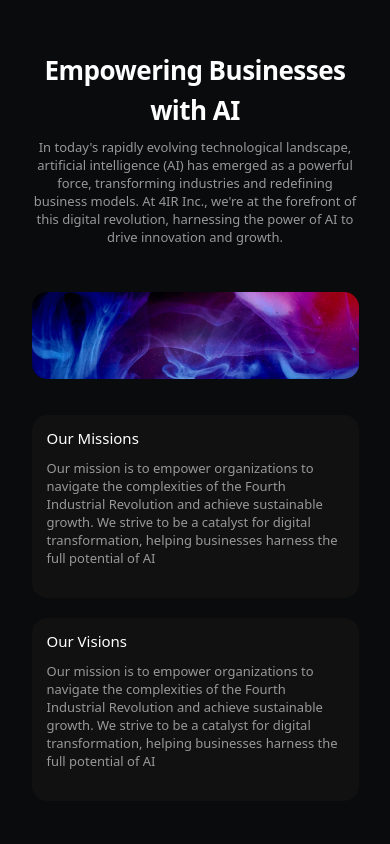
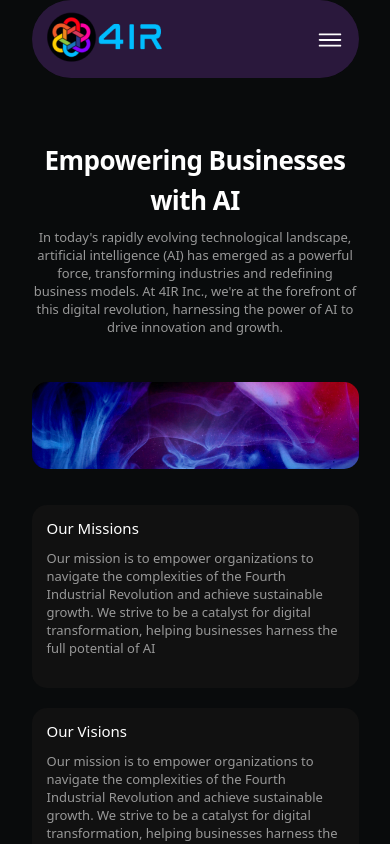
Before and after one commit to ShahbazNadeem/4ir-main, a Next.js app: page /aboutus in a window 390 px wide. Shown: the top 844 px of the page. Built offline with nearby package versions, Linux system fonts and the light colour scheme.

Commit message:
horizontal navbar implement on existing pages

```diff
--- a/src/components/widgets.css
+++ b/src/components/widgets.css
@@ -1,7 +1,7 @@
 /* ///////////////Header//////////////////////// */
 .wrapper-Header {
     position: fixed;
-    top: 30;
+    top: 40;
     z-index: 1000;
     width: 100%;
     /* margin: 0 auto; */
@@ -560,6 +560,9 @@ span {
     .Swipper1 .swiper-nav-btns {
         display: none;
     }
+    .wrapper-Header {
+        top: 25;
+    }
     .header-top-button{
         display: none;
     }
--- a/src/pages/aboutus/aboutus.css
+++ b/src/pages/aboutus/aboutus.css
@@ -1,6 +1,6 @@
 /* //////////////wrapper-A1/////////////// */
 .wrapper-A1 {
-    padding: 50px 0px;
+    padding: 200px 0px;
 }
 
 .wrapper-A1-content {
@@ -147,6 +147,9 @@
 }
 
 @media (max-width: 992px) {
+    .wrapper-A1 {
+        padding: 180px 0px;
+    }
     .wrapper-A1-content h1 {
         line-height: 66px !important;
     }
@@ -182,7 +185,6 @@
 }
 
 @media (max-width: 768px) {
-
     .wrapper-A1-content {
         flex-direction: column;
         align-items: center;
@@ -224,6 +226,9 @@
 }
 
 @media (max-width: 576px) {
+    .wrapper-A1 {
+        padding: 140px 0px;
+    }
     .wrapper-A1-content h1 {
         line-height: 40px !important;
     }
--- a/src/pages/aboutus/index.jsx
+++ b/src/pages/aboutus/index.jsx
@@ -8,11 +8,12 @@ import MeetTheTeam from '@/components/MeetTheTeam';
 import Accordian from '@/components/Accordian';
 import { ActionCard } from '@/components/ActionCard'
 import Head from 'next/head';
+import Layout from '@/components/layout/Layout';
 
 
 const About = () => {
   return (
-    <div>
+    <Layout>
       <Head>
         <title>About Us</title>
       </Head>
@@ -112,7 +113,7 @@ const About = () => {
           </div>
         </div>
       </section>
-    </div>
+    </Layout>
   )
 }
 
--- a/src/pages/blog/blog.css
+++ b/src/pages/blog/blog.css
@@ -1,6 +1,6 @@
 /* ////////////////Wrapper-B1///////////// */
 .wrapper-B1 .action-card {
-    padding-top: 120px !important;
+    padding-top: 180px !important;
     border-radius: 0px !important;
     max-width: 1916px;
     margin: 0 auto;
@@ -102,6 +102,9 @@
     }
 }
 @media (max-width: 576px) {
+    .wrapper-B1 .action-card {
+        padding-top: 140px !important;
+    }
     .Wrapper-B2 .swiper-pagination {
         display: none;
     }
--- a/src/pages/contactus/contactus.css
+++ b/src/pages/contactus/contactus.css
@@ -1,6 +1,6 @@
 /* /////////////wrapper-C1/////////////////// */
 .wrapper-C1 .action-card {
-    padding-top: 120px !important;
+    padding-top: 180px !important;
     border-radius: 0px !important;
     max-width: 1916px;
     margin: 0 auto;
@@ -223,6 +223,9 @@
 }
 
 @media (max-width: 576px) {
+    .wrapper-C1 .action-card {
+        padding-top: 140px !important;
+    }
     .form-left {
         padding: 14px 23px;
         border-radius: 20px;
--- a/src/pages/index.js
+++ b/src/pages/index.js
@@ -14,6 +14,7 @@ import { FaArrowDown, FaArrowUp } from "react-icons/fa";
 import Accordian from '@/components/Accordian'
 import { ActionCard } from '@/components/ActionCard'
 import Head from 'next/head'
+import Layout from '@/components/layout/Layout';
 
 const Index = () => {
   const INITIAL_VISIBLE_COUNT = 3;
@@ -27,7 +28,7 @@ const Index = () => {
     setVisibleCount(INITIAL_VISIBLE_COUNT);
   };
   return (
-    <div>
+    <Layout>
        <Head>
         <title>4IR - AI Talk Assist</title>
       </Head>
@@ -191,7 +192,7 @@ const Index = () => {
         </div>
       </section>
 
-    </div>
+    </Layout>
   )
 }
 
--- a/src/pages/oursolutions/index.jsx
+++ b/src/pages/oursolutions/index.jsx
@@ -4,10 +4,11 @@ import { ActionCard } from '@/components/ActionCard'
 import Accordian from '@/components/Accordian'
 import { FAQOursolutionData } from '@/data/data'
 import Head from 'next/head'
+import Layout from '@/components/layout/Layout';
 
 const index = () => {
     return (
-        <div>
+        <Layout>
             <Head>
                 <title>Our Solutions</title>
             </Head>
@@ -51,7 +52,7 @@ const index = () => {
                     </div>
                 </div>
             </section>
-        </div>
+        </Layout>
     )
 }
 
--- a/src/pages/oursolutions/oursolution.css
+++ b/src/pages/oursolutions/oursolution.css
@@ -1,6 +1,6 @@
 /* /////////////////wrapper-O1//////////////// */
 .wrapper-O1 .action-card {
-    padding-top: 120px !important;
+    padding-top: 180px !important;
     border-radius: 0px !important;
     max-width: 1824px;
     margin: 0 auto;
@@ -73,6 +73,9 @@
 }
 
 @media (max-width: 576px) {
+    .wrapper-O1 .action-card {
+        padding-top: 140px !important;
+    }
     .action-card .action-card-item {
         width: 300px !important;
     }
```
Also changed, not shown: src/pages/contactus/index.jsx (+8 -6 lines), src/pages/index.css (+10 -2 lines).
